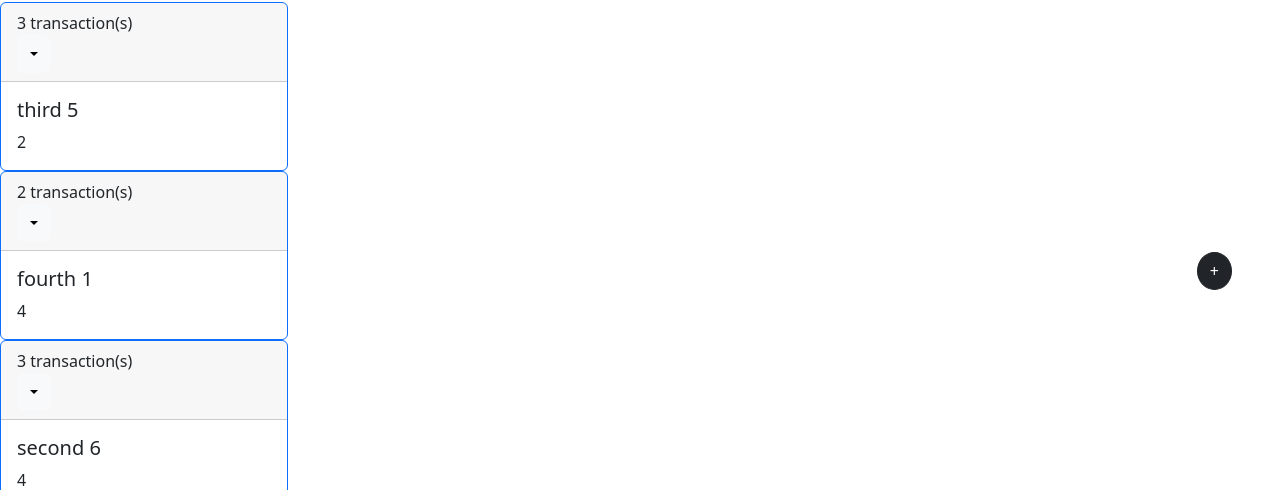
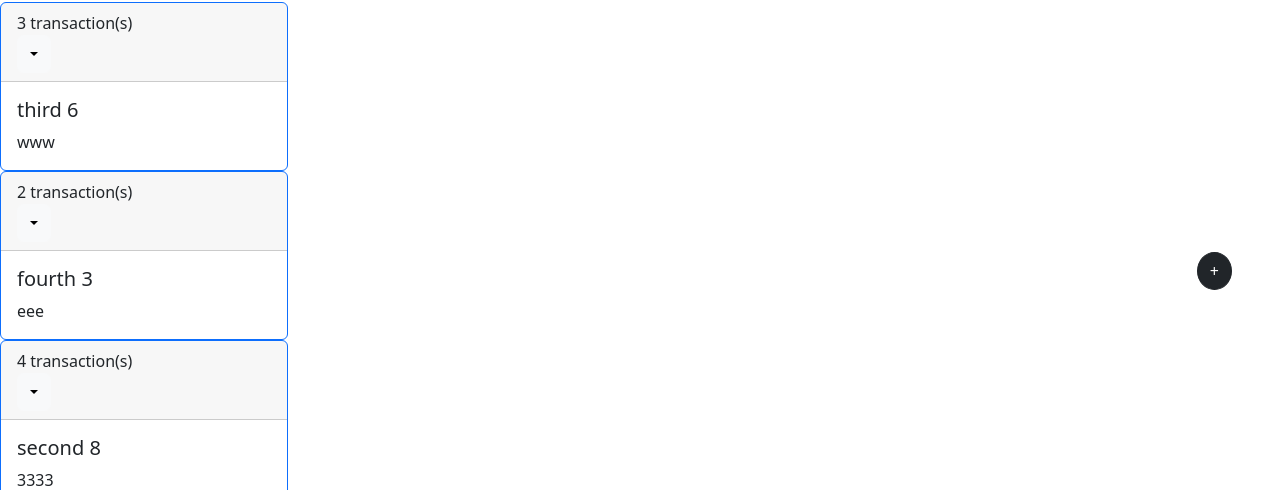
Before and after one commit to LinhLe2307/Expense_Tracking_App_Typescript_React, a React (Create React App) app: page /monthly-report in a window 1280 px wide. Shown: the part 462-952 px from the top of the page. Built offline with nearby package versions, Linux system fonts and the light colour scheme; data requests are answered from the project's data file.

Commit message:
Fixed monthly expense

```diff
--- a/db.json
+++ b/db.json
@@ -6,8 +6,8 @@
       "amount": "34",
       "description": "43",
       "categories": [
-        "third 5",
-        "fourth 1"
+        "third 6",
+        "fourth 3"
       ],
       "color": "#e19494",
       "id": 2
@@ -18,8 +18,8 @@
       "amount": "4355",
       "description": "3455",
       "categories": [
-        "third 5",
-        "second 6"
+        "third 6",
+        "second 8"
       ],
       "color": "#91a046",
       "id": 3
@@ -30,8 +30,8 @@
       "amount": "32",
       "description": "3",
       "categories": [
-        "third 5",
-        "fourth 1"
+        "third 6",
+        "fourth 3"
       ],
       "color": "#aa5050",
       "id": 4
@@ -42,7 +42,7 @@
       "amount": "045",
       "description": "5",
       "categories": [
-        "second 6"
+        "second 8"
       ],
       "color": "#7b3737",
       "id": 5
@@ -53,7 +53,7 @@
       "amount": "23",
       "description": "Hee",
       "categories": [
-        "second 6"
+        "second 8"
       ],
       "color": "#df6d6d",
       "id": 6
@@ -75,6 +75,18 @@
       "categories": [],
       "color": "#de9c9c",
       "id": 8
+    },
+    {
+      "date": "Wednesday, November 2, 2022",
+      "title": "laptop",
+      "amount": "78",
+      "description": "7777",
+      "categories": [
+        "second 8",
+        "fifth 1"
+      ],
+      "color": "#c35050",
+      "id": 9
     }
   ],
   "income": [
@@ -113,24 +125,24 @@
   ],
   "categories": [
     {
-      "date": "Monday, October 24, 2022",
-      "title": "second 6",
-      "description": "2",
-      "color": "#22773e",
+      "date": "Wednesday, November 2, 2022",
+      "title": "second 8",
+      "description": "www",
+      "color": "#c08282",
       "id": 2
     },
     {
       "date": "Wednesday, November 2, 2022",
-      "title": "third 5",
-      "description": "4",
-      "color": "#a0642c",
+      "title": "third 6",
+      "description": "eee",
+      "color": "#c28080",
       "id": 3
     },
     {
-      "date": "Monday, October 24, 2022",
-      "title": "fourth 1",
-      "description": "4",
-      "color": "#217340",
+      "date": "Wednesday, November 2, 2022",
+      "title": "fourth 3",
+      "description": "3333",
+      "color": "#cd3c3c",
       "id": 4
     },
     {
--- a/src/components/CategoriesReport/CategoriesReport.tsx
+++ b/src/components/CategoriesReport/CategoriesReport.tsx
@@ -1,4 +1,3 @@
-
 import React, {useState, useEffect} from 'react'
 import { useAppSelector, useAppDispatch } from '../../app/hooks';
 import { addNewCategory, editCategoryContent, initializeCategories } from '../../features/categories/categoriesSlice';
@@ -52,18 +51,11 @@ const CategoriesReport = ({filterExpenseList}: MyProps) => {
             ])
         }
         setTimeout(() => window.location.reload(), 500);
-        //window.location.reload()
     }
-
-    useEffect(()=>{
-      dispatch(initializeCategories());
-      dispatch(initializeExpense());
-  }, [dispatch]);
 
   return (
     <div>
-      <CategoryDetails />
-
+      <CategoryDetails filterExpenseList={filterExpenseList}/>
       <FormModel
         inputExpense={inputCategory}
         expenseId={expenseId}
--- a/src/components/CategoriesReport/CategoryDetails.tsx
+++ b/src/components/CategoriesReport/CategoryDetails.tsx
@@ -1,14 +1,16 @@
 import { nanoid } from 'nanoid';
-import React from 'react'
-import { Card, CloseButton, Dropdown } from 'react-bootstrap';
+import { Card, Dropdown } from 'react-bootstrap';
 import { useAppDispatch, useAppSelector } from '../../app/hooks';
 import { deleteCategory, handleOpenEditCategory } from '../../features/categories/categoriesSlice';
-import { deleteExpenseCategories } from '../../features/expense/expenseSlice';
-import { handleOpenForm } from '../../features/expense/expenseSlice';
+import { deleteExpenseCategories, handleOpenForm } from '../../features/expense/expenseSlice';
 
-import {detailsDiv} from "../../functions/reusableFunction"
+import { detailsDiv } from "../../functions/reusableFunction";
+import { ExpenseModel } from '../../models/reduxModels';
+interface MyProps {
+  filterExpenseList: ExpenseModel[]
+}
 
-const CategoryDetails = () => {
+const CategoryDetails = ({filterExpenseList}: MyProps) => {
   const categoriesList = useAppSelector(state => state.categories.inputLists);
   const expenseLists = useAppSelector((state) => state.expense.inputLists);
 
@@ -38,11 +40,10 @@ const CategoryDetails = () => {
     // }
   }
 
-
   return (
     <>
       {
-        detailsDiv(categoriesList, expenseLists).map((list, i) => {
+        detailsDiv(categoriesList, filterExpenseList).map((list, i) => {
         return (
           <Card border="primary" style={{ width: '18rem' }} key={nanoid()}>
             <Card.Header>
--- a/src/components/MonthlyReport/MonthlyReport.tsx
+++ b/src/components/MonthlyReport/MonthlyReport.tsx
@@ -18,7 +18,6 @@ const MonthlyReport = () => {
     const [monthlyExpense, setMonthlyExpense] =  useState<ExpenseModel[]>([])
 
     const expenseLists = useAppSelector((state) => state.expense.inputLists);
-    const categoriesList = useAppSelector(state => state.categories.inputLists);
 
     const handleClick = (value:Date, event:React.MouseEvent<HTMLButtonElement, MouseEvent>) => {
         const month = ["January","February","March","April","May","June","July","August","September","October","November","December"];
@@ -58,7 +57,7 @@ const MonthlyReport = () => {
                 <>
                     <h3>All</h3>
                     <CategoriesReport
-                    filterExpenseList={expenseLists}
+                        filterExpenseList={expenseLists}
                     />
                 </>
         }
```
Also changed, not shown: src/components/Expense/Expense.tsx (+12 -13 lines). Lines whose indentation alone changed are shown as unchanged.
